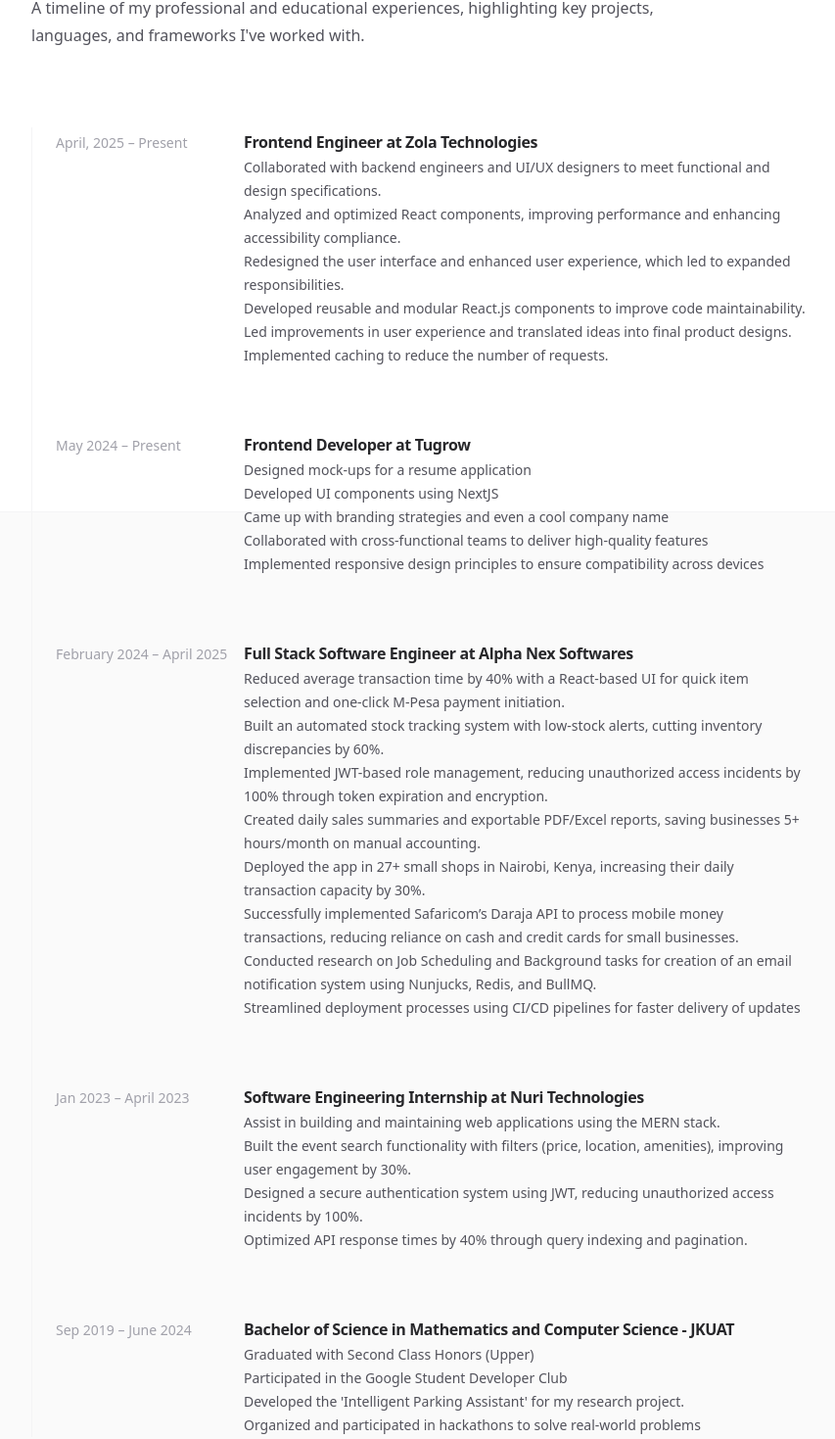
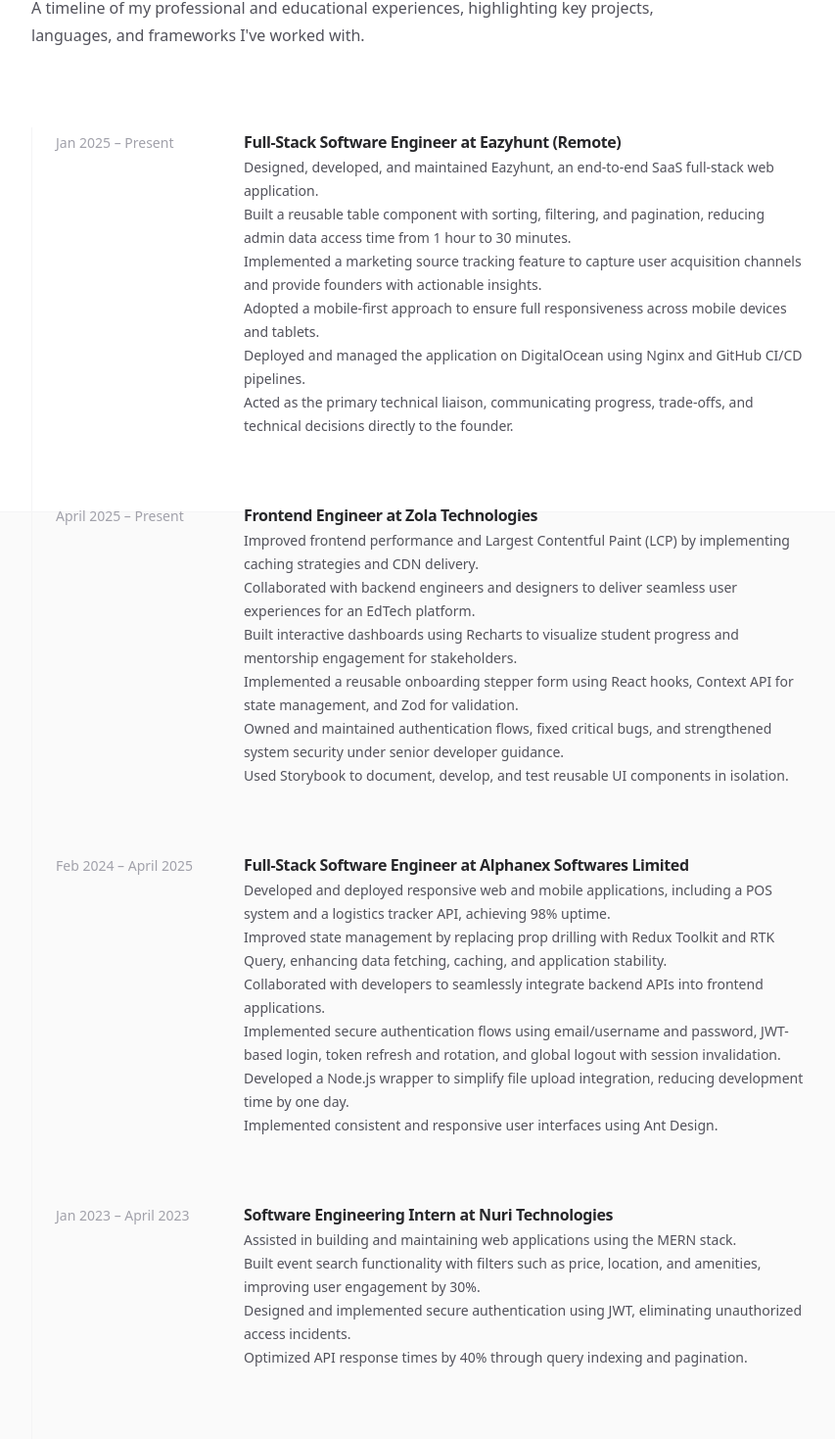
Before and after one commit to kevohm/Portfolio, a React (Vite) app: page /experience in a window 1280 px wide. Shown: the part 278-1747 px from the top of the page at 98% size, without its empty margins (96-949 px from the left). Built offline with nearby package versions, Linux system fonts and the light colour scheme.

Commit message:
fix: portfolio

```diff
--- a/src/projects.jsx
+++ b/src/projects.jsx
@@ -9,6 +9,7 @@ import streamweb from "./assets/streamweb.png";
 import eazyhunt from "./assets/eazyhunt.png";
 import handylink from "./assets/handylink.png"
 import moneyplus from "./assets/moneyplus.png";
+import betterepl from "./assets/better_repl.png";
 
 export const projects = [
   {
@@ -92,38 +93,38 @@ export const projects = [
   //     },
   //   ],
   // },
-  {
-    id: "clear-link",
-    title: "Clear Link",
-    url: "https://clearlink-iota.vercel.app/",
-    img: clearlink,
-    description:
-      "A frontend video conferencing UI prototype demonstrating scheduling and responsive design.",
-    features: [
-      "Video call scheduling UI",
-      "Responsive and clean interface",
-      "Basic pricing page layout",
-      "Performance and accessibility optimized",
-    ],
-    techStack: {
-      frontend: ["React", "Tailwind CSS"],
-      backend: [],
-      tools: ["git", "GitHub", "Vercel"],
-    },
-    demo: "https://clearlink-iota.vercel.app/",
-    repo: "https://github.com/kevohm/clearlink",
-    challenges: [
-      {
-        challenge: "Initial instability with real-time design assumptions.",
-        solution:
-          "Focused on UI only and left Socket.IO logic for future backend integration.",
-      },
-      {
-        challenge: "Improving perceived performance.",
-        solution: "Added optimized images and layout animations.",
-      },
-    ],
-  },
+  // {
+  //   id: "clear-link",
+  //   title: "Clear Link",
+  //   url: "https://clearlink-iota.vercel.app/",
+  //   img: clearlink,
+  //   description:
+  //     "A frontend video conferencing UI prototype demonstrating scheduling and responsive design.",
+  //   features: [
+  //     "Video call scheduling UI",
+  //     "Responsive and clean interface",
+  //     "Basic pricing page layout",
+  //     "Performance and accessibility optimized",
+  //   ],
+  //   techStack: {
+  //     frontend: ["React", "Tailwind CSS"],
+  //     backend: [],
+  //     tools: ["git", "GitHub", "Vercel"],
+  //   },
+  //   demo: "https://clearlink-iota.vercel.app/",
+  //   repo: "https://github.com/kevohm/clearlink",
+  //   challenges: [
+  //     {
+  //       challenge: "Initial instability with real-time design assumptions.",
+  //       solution:
+  //         "Focused on UI only and left Socket.IO logic for future backend integration.",
+  //     },
+  //     {
+  //       challenge: "Improving perceived performance.",
+  //       solution: "Added optimized images and layout animations.",
+  //     },
+  //   ],
+  // },
   // {
   //   id: "quotes",
   //   title: "Quotes",
@@ -186,38 +187,38 @@ export const projects = [
   //     },
   //   ],
   // },
-  {
-    id: "caffee",
-    title: "Caffee",
-    url: "https://caffee-beta.vercel.app/",
-    img: caffee,
-    description:
-      "A modern landing page for a coffee shop, showcasing menu, location, and contact features.",
-    features: [
-      "Responsive design for all screen sizes",
-      "Visual menu with images and descriptions",
-      "Location map integration",
-      "Contact form with inquiry routing",
-    ],
-    techStack: {
-      frontend: ["React", "Tailwind CSS", "website"],
-      backend: [],
-      tools: ["git", "GitHub", "Vercel", "Figma"],
-    },
-    demo: "https://caffee-beta.vercel.app/",
-    repo: "https://github.com/kevohm/caffee",
-    challenges: [
-      {
-        challenge: "Ensuring pixel-perfect design match.",
-        solution: "Implemented based on Figma specs with Tailwind utilities.",
-      },
-      {
-        challenge: "Cross-device responsiveness.",
-        solution:
-          "Tested across breakpoints using utility-first layout structure.",
-      },
-    ],
-  },
+  // {
+  //   id: "caffee",
+  //   title: "Caffee",
+  //   url: "https://caffee-beta.vercel.app/",
+  //   img: caffee,
+  //   description:
+  //     "A modern landing page for a coffee shop, showcasing menu, location, and contact features.",
+  //   features: [
+  //     "Responsive design for all screen sizes",
+  //     "Visual menu with images and descriptions",
+  //     "Location map integration",
+  //     "Contact form with inquiry routing",
+  //   ],
+  //   techStack: {
+  //     frontend: ["React", "Tailwind CSS", "website"],
+  //     backend: [],
+  //     tools: ["git", "GitHub", "Vercel", "Figma"],
+  //   },
+  //   demo: "https://caffee-beta.vercel.app/",
+  //   repo: "https://github.com/kevohm/caffee",
+  //   challenges: [
+  //     {
+  //       challenge: "Ensuring pixel-perfect design match.",
+  //       solution: "Implemented based on Figma specs with Tailwind utilities.",
+  //     },
+  //     {
+  //       challenge: "Cross-device responsiveness.",
+  //       solution:
+  //         "Tested across breakpoints using utility-first layout structure.",
+  //     },
+  //   ],
+  // },
   // {
   //   id: "greenbin",
   //   title: "GreenBin Foundation",
@@ -340,6 +341,64 @@ export const projects = [
       },
     ],
   },
+  {
+  id: "betterepl",
+  title: "BetterRepl",
+  url: "https://betterepl.kibet.top",
+  img: betterepl,
+  description:
+    "A secure, interactive MySQL playground that allows developers to write, execute, and analyze SQL queries in real time with built-in validation, error handling, and performance metrics.",
+  features: [
+    "Interactive SQL editor with syntax highlighting and auto-completion",
+    "Real-time query execution with instant results and feedback",
+    "Comprehensive SQL validation and structured error handling",
+    "Query execution timeout controls to prevent long-running operations",
+    "Support for parameterized queries to improve security",
+    "Execution metrics including runtime, rows affected, and query statistics",
+    "Web and CLI-based REPL interfaces",
+  ],
+  techStack: {
+    frontend: ["React", "Tailwind CSS"],
+    backend: ["Node.js", "Express", "MySQL"],
+    tools: [
+      "GitHub",
+      "Docker",
+      "Nginx",
+      "DigitalOcean",
+      "Postman",
+      "PM2",
+    ],
+  },
+  demo: "https://betterepl.kibet.top",
+  repo: "https://github.com/kevohm/betterepl", // update if repo differs
+  challenges: [
+    {
+      challenge:
+        "Safely executing arbitrary SQL queries while preventing malicious or long-running operations.",
+      solution:
+        "Implemented query validation, execution timeouts, and parameterized queries to control execution and enhance security.",
+    },
+    {
+      challenge:
+        "Providing real-time feedback without blocking the server during heavy query execution.",
+      solution:
+        "Used asynchronous execution and controlled connection pooling to ensure responsiveness under load.",
+    },
+    {
+      challenge:
+        "Delivering a developer-friendly SQL editing experience in the browser.",
+      solution:
+        "Integrated Monaco Editor with syntax highlighting, auto-completion, and inline error feedback.",
+    },
+    {
+      challenge:
+        "Exposing meaningful performance insights to users.",
+      solution:
+        "Captured execution metrics such as runtime, rows affected, and query statistics and displayed them in real time.",
+    },
+  ],
+}
+,
 
   {
     id: "handylink",
--- a/src/sections/Experience.jsx
+++ b/src/sections/Experience.jsx
@@ -3,65 +3,67 @@ import Footer from "./Footer";
 import Header from "./Header";
 
 const Experience = () => {
+
   const experiences = [
   {
-      duration: "April, 2025 – Present",
-      title: "Frontend Engineer at Zola Technologies",
+    duration: "Jan 2025 – Present",
+    title: "Full-Stack Software Engineer at Eazyhunt (Remote)",
     roles: [
-        "Collaborated with backend engineers and UI/UX designers to meet functional and design specifications.",
-        "Analyzed and optimized React components, improving performance and enhancing accessibility compliance.",
-        "Redesigned the user interface and enhanced user experience, which led to expanded responsibilities.",
-        "Developed reusable and modular React.js components to improve code maintainability.",
-        "Led improvements in user experience and translated ideas into final product designs.",
-        "Implemented caching to reduce the number of requests.",
+      "Designed, developed, and maintained Eazyhunt, an end-to-end SaaS full-stack web application.",
+      "Built a reusable table component with sorting, filtering, and pagination, reducing admin data access time from 1 hour to 30 minutes.",
+      "Implemented a marketing source tracking feature to capture user acquisition channels and provide founders with actionable insights.",
+      "Adopted a mobile-first approach to ensure full responsiveness across mobile devices and tablets.",
+      "Deployed and managed the application on DigitalOcean using Nginx and GitHub CI/CD pipelines.",
+      "Acted as the primary technical liaison, communicating progress, trade-offs, and technical decisions directly to the founder.",
     ],
   },
   {
-      duration: "May 2024 – Present",
-      title: "Frontend Developer at Tugrow",
+    duration: "April 2025 – Present",
+    title: "Frontend Engineer at Zola Technologies",
     roles: [
-        "Designed mock-ups for a resume application",
-        "Developed UI components using NextJS",
-        "Came up with branding strategies and even a cool company name",
-        "Collaborated with cross-functional teams to deliver high-quality features",
-        "Implemented responsive design principles to ensure compatibility across devices",
+      "Improved frontend performance and Largest Contentful Paint (LCP) by implementing caching strategies and CDN delivery.",
+      "Collaborated with backend engineers and designers to deliver seamless user experiences for an EdTech platform.",
+      "Built interactive dashboards using Recharts to visualize student progress and mentorship engagement for stakeholders.",
+      "Implemented a reusable onboarding stepper form using React hooks, Context API for state management, and Zod for validation.",
+      "Owned and maintained authentication flows, fixed critical bugs, and strengthened system security under senior developer guidance.",
+      "Used Storybook to document, develop, and test reusable UI components in isolation.",
     ],
   },
   {
-      duration: "February 2024 – April 2025",
-      title: "Full Stack Software Engineer at Alpha Nex Softwares",
+    duration: "Feb 2024 – April 2025",
+    title: "Full-Stack Software Engineer at Alphanex Softwares Limited",
     roles: [
-        "Reduced average transaction time by 40% with a React-based UI for quick item selection and one-click M-Pesa payment initiation.",
-        "Built an automated stock tracking system with low-stock alerts, cutting inventory discrepancies by 60%.",
-        "Implemented JWT-based role management, reducing unauthorized access incidents by 100% through token expiration and encryption.",
-        "Created daily sales summaries and exportable PDF/Excel reports, saving businesses 5+ hours/month on manual accounting.",
-        "Deployed the app in 27+ small shops in Nairobi, Kenya, increasing their daily transaction capacity by 30%.",
-        "Successfully implemented Safaricom’s Daraja API to process mobile money transactions, reducing reliance on cash and credit cards for small businesses.",
-        "Conducted research on Job Scheduling and Background tasks for creation of an email notification system using Nunjucks, Redis, and BullMQ.",
-        "Streamlined deployment processes using CI/CD pipelines for faster delivery of updates",
+      "Developed and deployed responsive web and mobile applications, including a POS system and a logistics tracker API, achieving 98% uptime.",
+      "Improved state management by replacing prop drilling with Redux Toolkit and RTK Query, enhancing data fetching, caching, and application stability.",
+      "Collaborated with developers to seamlessly integrate backend APIs into frontend applications.",
+      "Implemented secure authentication flows using email/username and password, JWT-based login, token refresh and rotation, and global logout with session invalidation.",
+      "Developed a Node.js wrapper to simplify file upload integration, reducing development time by one day.",
+      "Implemented consistent and responsive user interfaces using Ant Design.",
     ],
   },
   {
     duration: "Jan 2023 – April 2023",
-      title: "Software Engineering Internship at Nuri Technologies",
+    title: "Software Engineering Intern at Nuri Technologies",
     roles: [
-        "Assist in building and maintaining web applications using the MERN stack.",
-        "Built the event search functionality with filters (price, location, amenities), improving user engagement by 30%.",
-        "Designed a secure authentication system using JWT, reducing unauthorized access incidents by 100%.",
+      "Assisted in building and maintaining web applications using the MERN stack.",
+      "Built event search functionality with filters such as price, location, and amenities, improving user engagement by 30%.",
+      "Designed and implemented secure authentication using JWT, eliminating unauthorized access incidents.",
       "Optimized API response times by 40% through query indexing and pagination.",
     ],
   },
   {
     duration: "Sep 2019 – June 2024",
-      title: "Bachelor of Science in Mathematics and Computer Science - JKUAT",
+    title: "Bachelor of Science in Mathematics and Computer Science – JKUAT",
     roles: [
-        "Graduated with Second Class Honors (Upper)",
-        "Participated in the Google Student Developer Club",
-        "Developed the 'Intelligent Parking Assistant' for my research project.",
-        "Organized and participated in hackathons to solve real-world problems",
+      "Graduated with Second Class Honors (Upper).",
+      "Active member of Google Developer Student Clubs (GDSC).",
+      "Developed the 'Intelligent Parking Assistant' as a final-year research project.",
+      "Organized and participated in hackathons focused on solving real-world problems.",
     ],
   },
 ];
+
+
   return (
     <div className="flex w-full">
       <div className="fixed inset-0 flex justify-center sm:px-8">
```
Also changed, not shown: src/assets/better_repl.png (added), 1 other file (tests, documents, lock files or other folders). Lines whose indentation alone changed are shown as unchanged.
